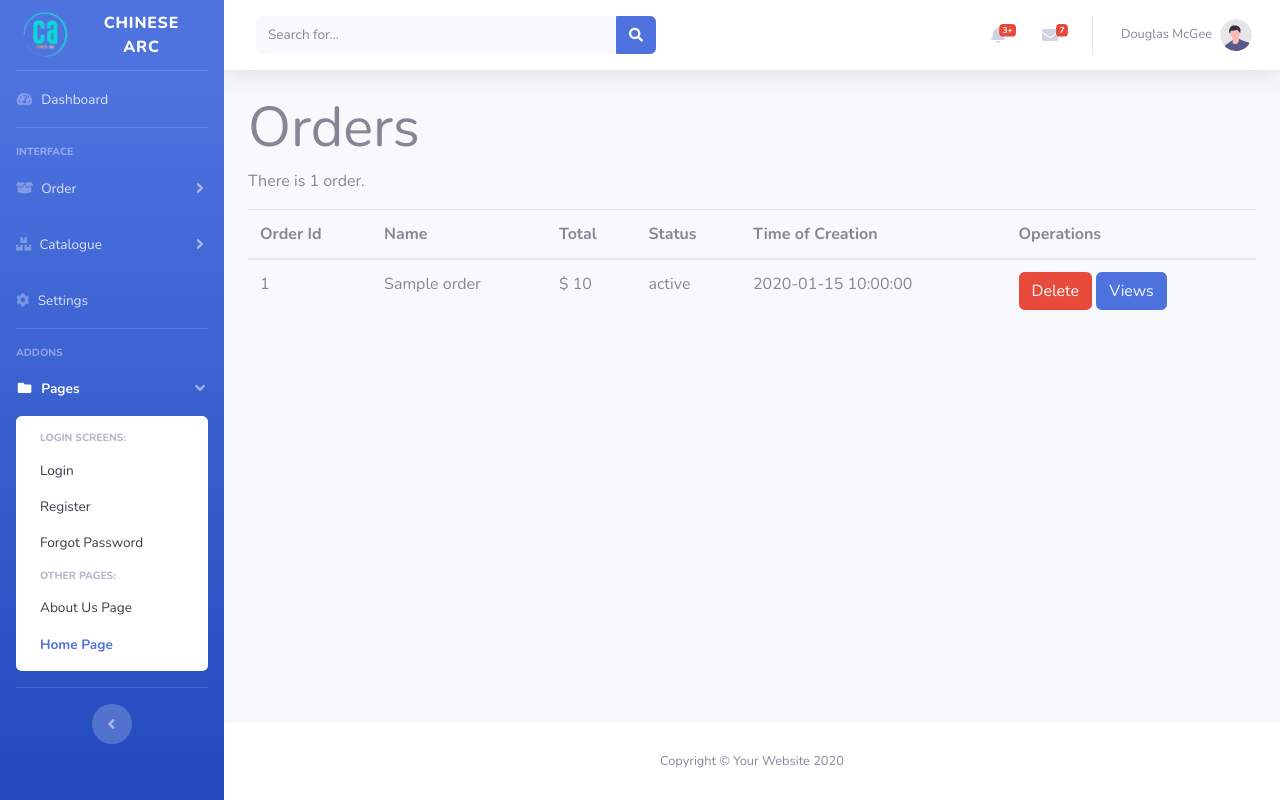
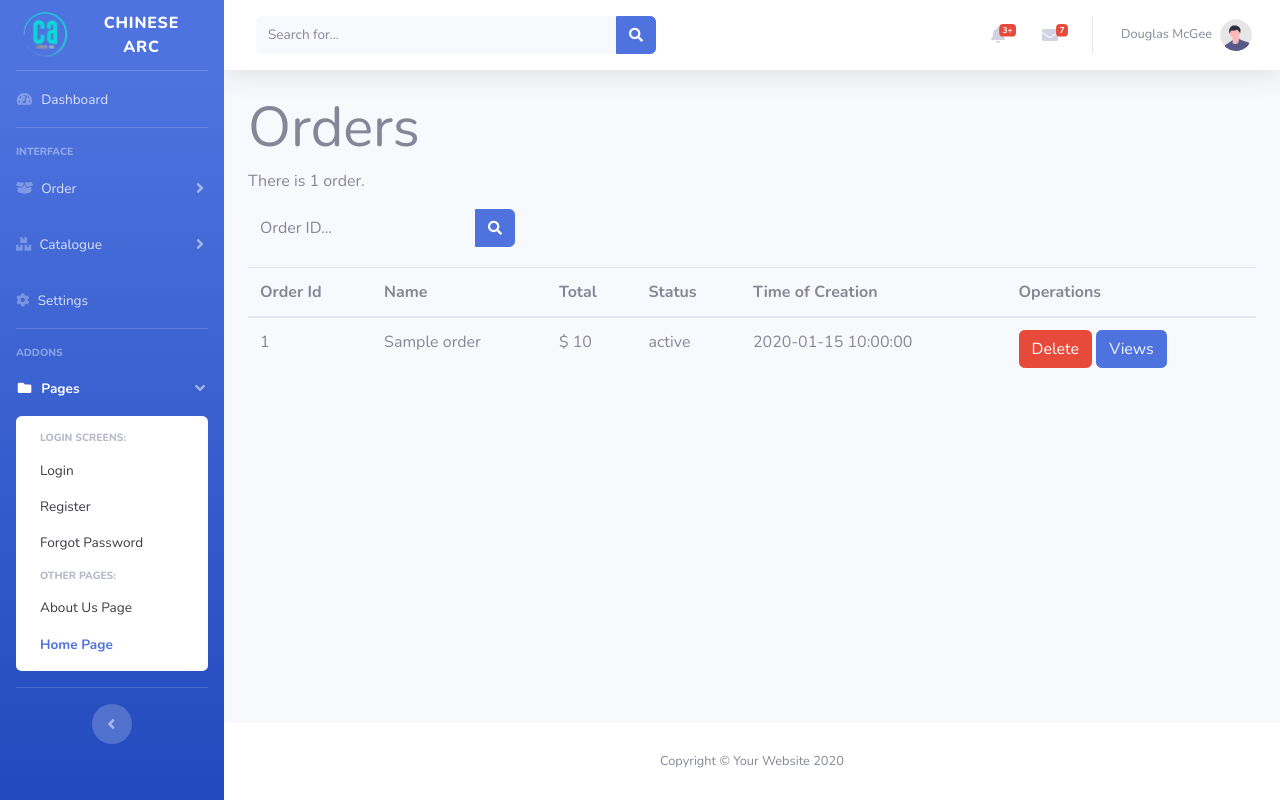
Before and after one commit to Lnnatthida/ChineseArc-2.0, a Flask app: template shop/templates/order.html in a window 1280 px wide. Run offline with Flask 2, Linux system fonts and the light colour scheme; the template is opened without the code that fills it: most values are stand-ins (such as "Sample title", 1, 10 or a date in 2020); some libraries are stand-ins or nearby versions.

Commit message:
search ( random shit )

```diff
--- a/shop/Forms.py
+++ b/shop/Forms.py
@@ -12,4 +12,4 @@ class CreateOrderForm(Form):
     name = StringField('Name', [validators.Length(min=1, max=150), validators.DataRequired()])
     total = IntegerField('Total', [validators.DataRequired()])
     status = SelectField('Status', [validators.DataRequired()], choices=[('', 'N/A'), ('Delivered', 'Delivered'), ('Not Delivered', 'Not Delivered')], default='')
-    date = DateTimeField("Time of creation",[validators.DataRequired()],format="%Y-%m-%dT%H:%M:%S", default=datetime.datetime.today())
+    date = DateTimeField("Time of creation",[validators.DataRequired()],format="%Y-%m-%dT%H:%M:%S", default=datetime.datetime.now())
--- a/shop/templates/order.html
+++ b/shop/templates/order.html
@@ -19,7 +19,19 @@
   <p>There are {{ count }} orders.</p>
   {% endif %}
 </div>
-
+<form>
+  <div class="d-none d-sm-inline-block form-inline navbar-search " style='padding-bottom: 20px;'>
+  <div class="input-group">
+      <input type="text" class="form-control bg-light border-0 small" placeholder="Order ID..."
+         aria-label="Search" aria-describedby="basic-addon2">
+     <div class="input-group-append">
+          <button class="btn btn-primary" type="button">
+              <i class="fas fa-search fa-sm"></i>
+          </button>
+     </div>
+  </div>
+  </div>
+</form>
 <div>
   <table class="table ">
     <thead>
```
Also changed, not shown: 3 other files.
